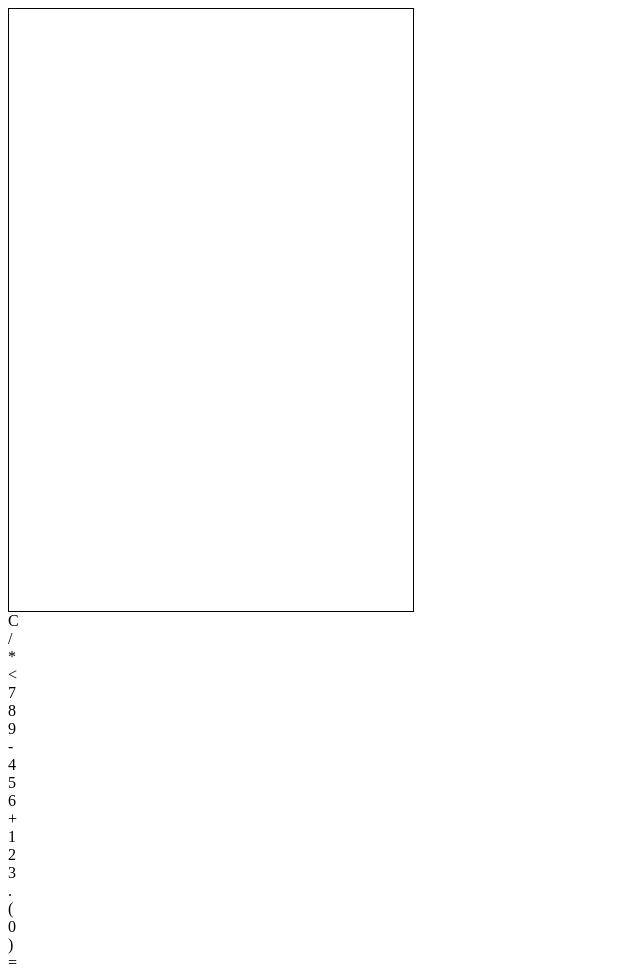
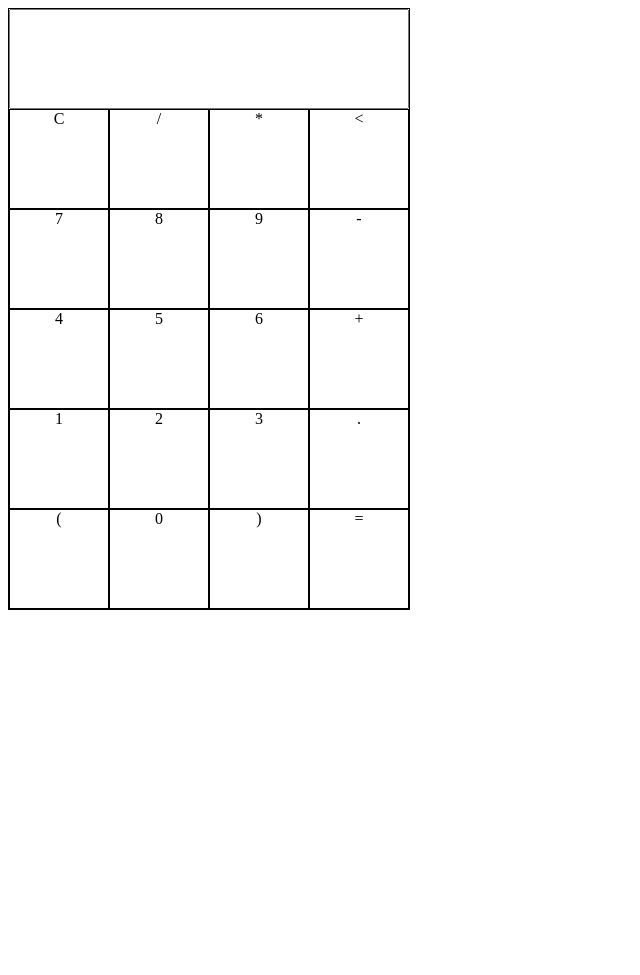
Before and after one commit to acciojob/calculator-js-2-Mayur-Bhardwaj, a website: page main.html in a window 1280 px wide. Shown: the whole page, without its empty margins (0-640 px from the left). After the commit the page ends 800 px from the top, so only its background shows below. Drawn offline with Linux system fonts and the light colour scheme.

Commit message:
created a submission

```diff
--- a/styles.css
+++ b/styles.css
@@ -1,5 +1,5 @@
 /*  your css code here. If applicable */
-#display {
+#calculator {
     height: 600px;
     width: 400px;
     border: 1px solid black;
@@ -8,17 +8,14 @@
     grid-template-columns: repeat(4, 1fr);
 }
 
-#display > div {
+#calculator > div {
     border: 1px solid black;
 	text-align:center;
 }
-
-#display :first-child {
-    grid-column: 1 /-1;
+#display {
+    grid-column: 1 / -1;
+    width: 100%;
+    height: 100%;
+    box-sizing: border-box;
+    font-size: 25px;
 }
-#inputs{
-    width:100%;
-    height:100%;
-    box-sizing:border-box;
-    font-size:25px;
-}
```
